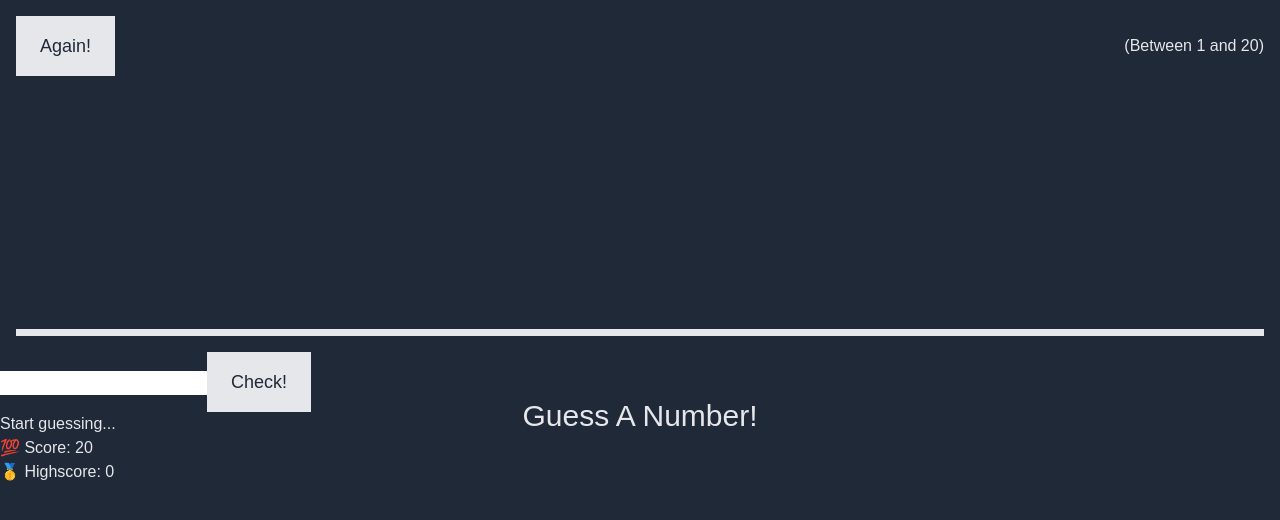
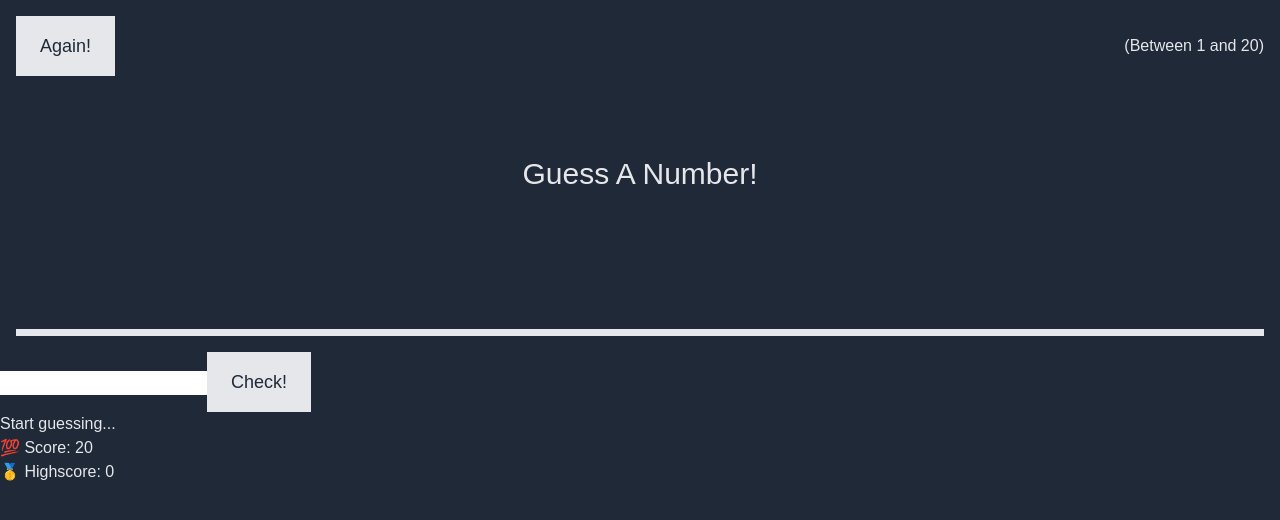
Before and after one commit to chrisvo81/guess-number-game, a React (Create React App) app: page / in a window 1280 px wide. Shown: the top 520 px of the page. Built offline with nearby package versions, Linux system fonts and the light colour scheme.

Commit message:
Update tailwind style for header

```diff
--- a/src/components/Header.tsx
+++ b/src/components/Header.tsx
@@ -16,7 +16,7 @@ const Header: React.FC = () => {
 				<p className='mt-4 md:mt-0'>(Between 1 and 20)</p>
 			</div>
 
-			<h1 className='absolute w-full text-center'>Guess A Number!</h1>
+			<h1 className='w-full mt-20 text-center'>Guess A Number!</h1>
 			{/* <div>{guessedNumber === correctNumber ? correctNumber : '?'}</div> */}
 		</header>
 	);
--- a/src/index.css
+++ b/src/index.css
@@ -27,10 +27,7 @@ header {
 }
 
 h1 {
-	@apply text-xl md:text-3xl;
-	top: 52%;
-	left: 50%;
-	transform: translate(-50%, -50%);
+	@apply text-3xl;
 }
 
 .btn {
```
